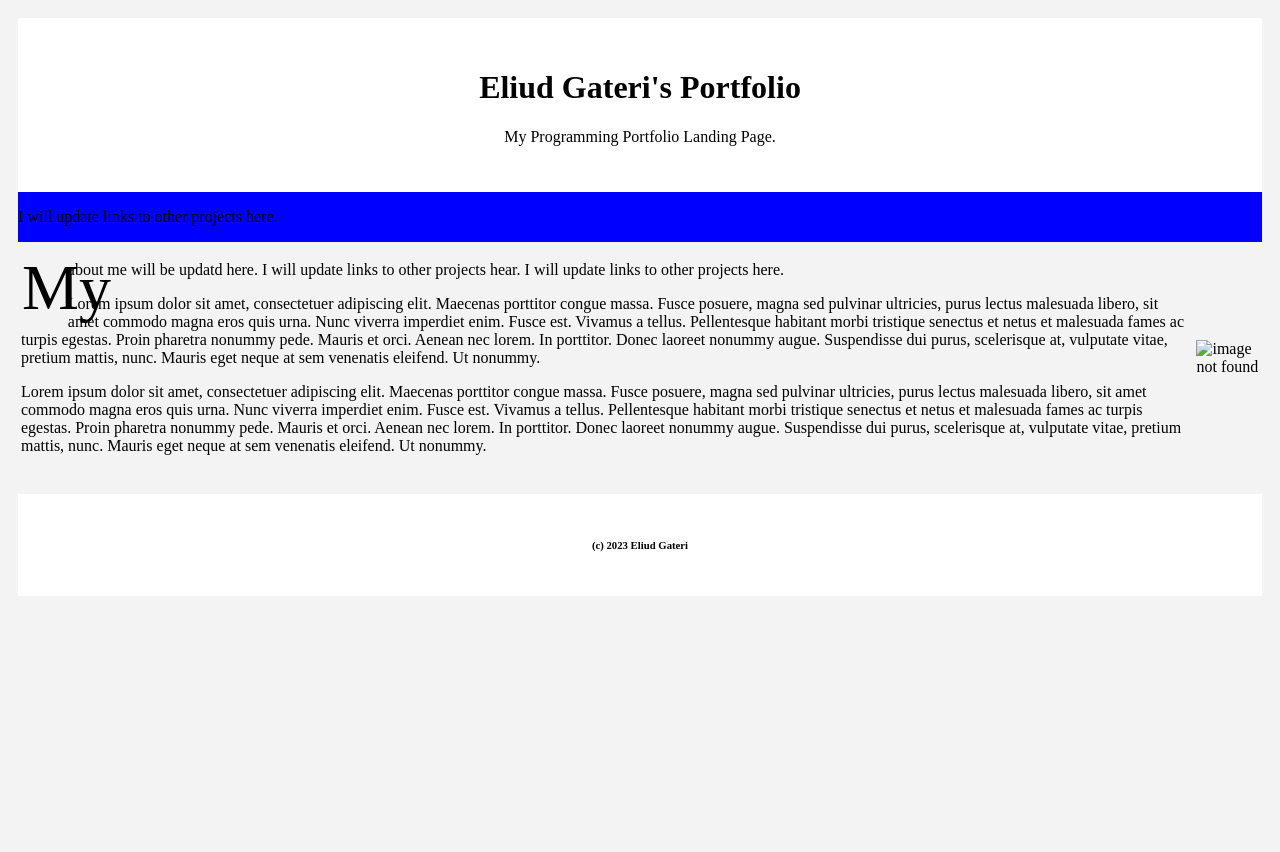
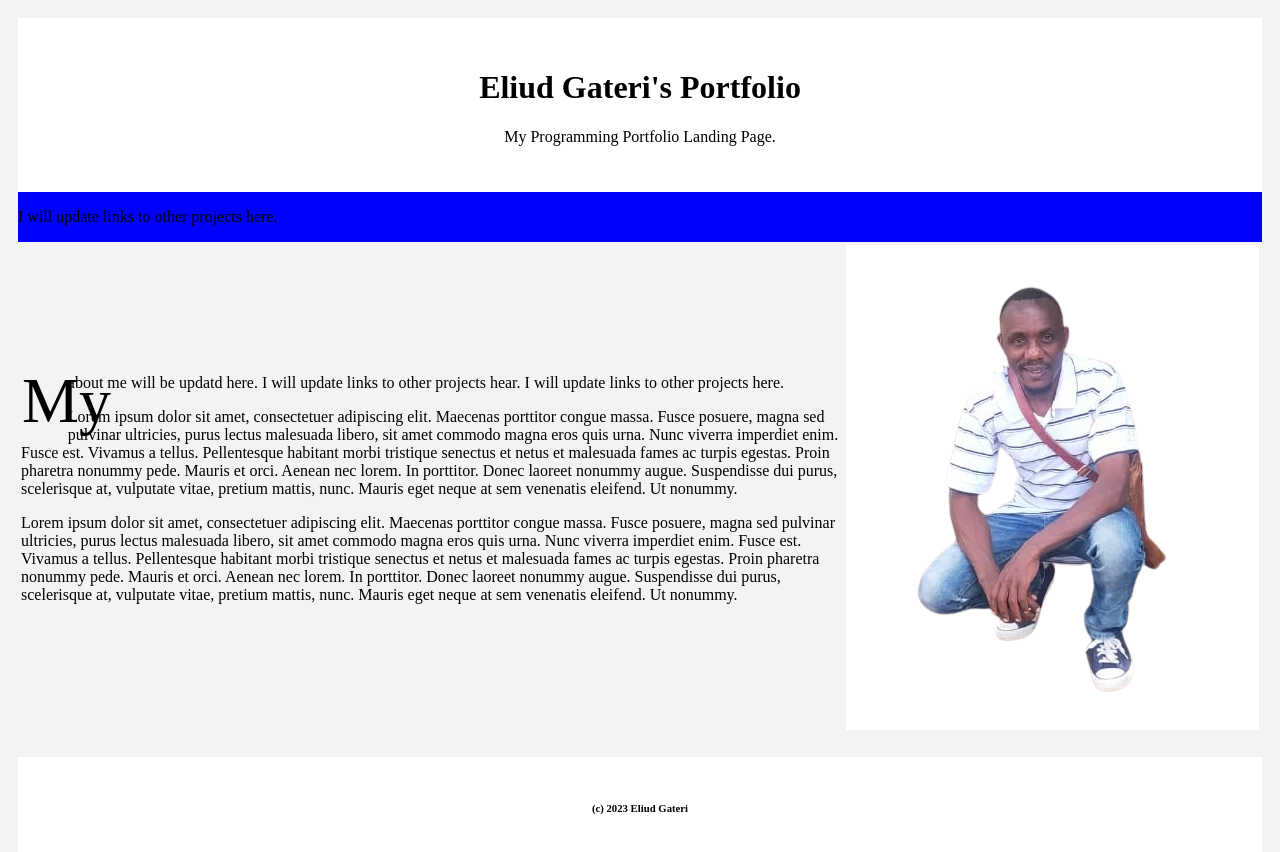
Before and after one commit to egateri/week-one-ip, a plain HTML site: page index.html in a window 1280 px wide. Before the commit the page ends 800 px from the top, so only its background shows below. Drawn offline with Linux system fonts and the light colour scheme; the site is published under a folder, as on GitHub Pages, so addresses that start at the root find nothing.

Commit message:
Correct the Image URL

```diff
--- a/index.html
+++ b/index.html
@@ -51,7 +51,7 @@
               </p>
             </td>
             <td>
-              <img src="/images/eliud_white_bg.png" alt="image not found" >
+              <img src="images/eliud_white_bg.png" alt="image not found" >
 
             </td>
           </tr>
```
